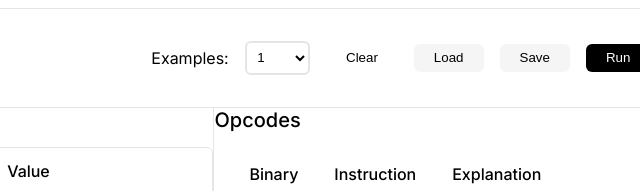
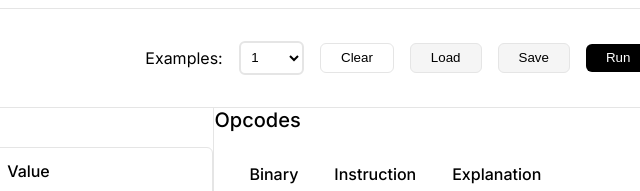
Before and after one commit to tyuichis/super-simple-cpu, a plain HTML site: page src/index.html in a window 1280 px wide. Shown: the top 191 px of the page, 588-1228 px from the left. Drawn offline with Linux system fonts and the light colour scheme.

Commit message:
fix: outlined button styles

```diff
--- a/src/styles/_components.css
+++ b/src/styles/_components.css
@@ -17,10 +17,10 @@
 
 /* TODO: hover styles (variables)  */
 
-#app-controls button {
+#app-controls button,
+#memory-controls button {
     padding: var(--button-padding);
     border-radius: var(--button-border-radius);
-    border: none;
     cursor: pointer;
 }
 
@@ -33,9 +33,11 @@
 .primary-button {
     color: var(--primary-button-font-color);
     background-color: var(--primary-button-bg-color);
+    border: none;
 }
 
 .secondary-button {
+    font-weight: 500;
     background-color: var(--secondary-button-bg-color);
     border: 1px solid var(--secondary-button-outline);
 }
```
